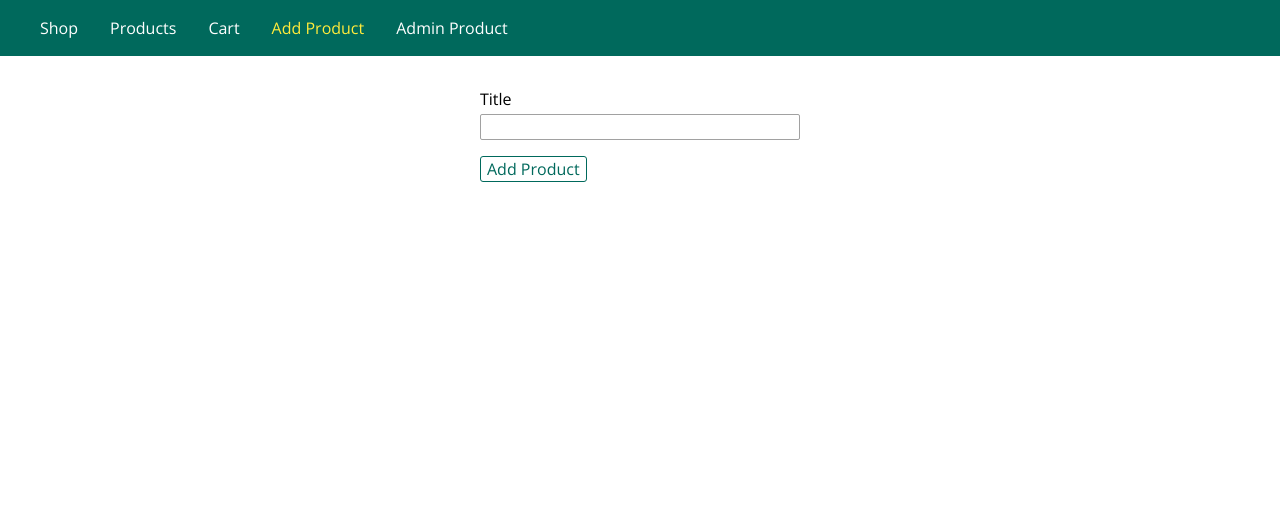
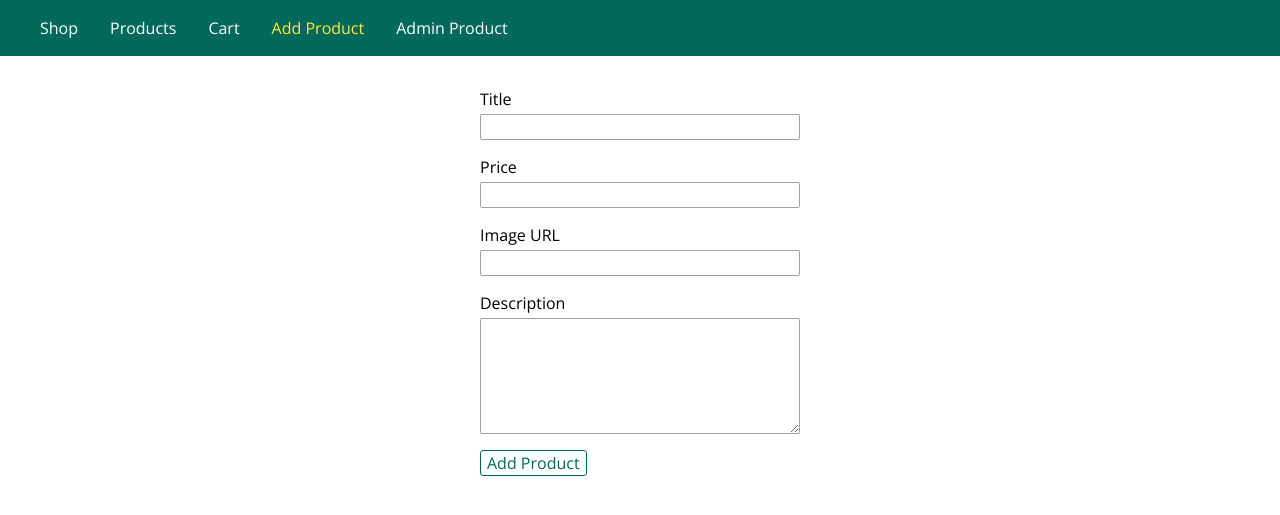
Before and after one commit to shubhvj/node-express-revisit, a Node server app: page /admin/add-product in a window 1280 px wide. Shown: the top 515 px of the page. Run offline with Node 20, Linux system fonts and the light colour scheme; some libraries are stand-ins or nearby versions.

Commit message:
updated input form

```diff
--- a/controllers/admin.controller.js
+++ b/controllers/admin.controller.js
@@ -11,7 +11,17 @@ exports.getAddProduct = (req, res, next) => {
 };
 
 exports.postAddProduct = (req, res, next) => {
-  const product = new Product(req.body.title);
+  const productTitle = req.body.title;
+  const productDescription = req.body.description;
+  const productImage = req.body.image;
+  const productPrice = req.body.price;
+
+  const product = new Product(
+    productTitle,
+    productDescription,
+    productImage,
+    productPrice
+  );
   product.save();
   res.redirect("/");
 };
--- a/data/products.json
+++ b/data/products.json
@@ -1 +1 @@
-[{"title":"asdfasf"},{"title":"asdfasdf"},{"title":"3er23r23"},{"title":"qwer"},{"title":"shubh"},{"title":"poop"}]
+[{"title":"car","description":" a car","imageURL":"https://cdn.pixabay.com/photo/2023/06/12/12/04/lancaster-8058337_640.jpg","price":"1233"}]
--- a/models/product.model.js
+++ b/models/product.model.js
@@ -10,14 +10,18 @@ const getProductsFromFile = (cb) => {
     }
     if (!err && JSON.parse(data).length > 0) {
       return cb(JSON.parse(data));
+    } else {
+      return cb([]);
     }
   });
 };
 
 module.exports = class Product {
-  constructor(title, description) {
+  constructor(title, description, imageURL, price) {
     this.title = title;
     this.description = description;
+    this.imageURL = imageURL;
+    this.price = price;
   }
   save() {
     getProductsFromFile((products) => {
--- a/public/css/forms.css
+++ b/public/css/forms.css
@@ -3,18 +3,21 @@
 }
 
 .form-control label,
-.form-control input {
+.form-control input,
+.form-control textarea {
   display: block;
   width: 100%;
   margin-bottom: 0.25rem;
 }
 
-.form-control input {
+.form-control input,
+.form-control textarea {
   border: 1px solid #a1a1a1;
   font: inherit;
   border-radius: 2px;
 }
 
-.form-control input:focus {
+.form-control input:focus,
+.form-control textarea:focus {
   outline-color: #00695c;
 }
--- a/views/admin/add-product.ejs
+++ b/views/admin/add-product.ejs
@@ -11,6 +11,18 @@
           <label for="title">Title</label>
           <input required aria-label="add-product" type="text" name="title" id="title" />
         </div>
+        <div class="form-control">
+          <label for="price">Price</label>
+          <input required aria-label="product-price" type="number" name="price" id="price" step="0.01" />
+        </div>
+        <div class="form-control">
+          <label for="image">Image URL</label>
+          <input required aria-label="product-image" type="text" name="image" id="image" />
+        </div>
+        <div class="form-control">
+          <label for="description">Description</label>
+          <textarea aria-label="product-description" rows="5" name="description" id="description" > </textarea>
+        </div>
         <button class="btn" type="submit">Add Product</button>
       </form>
     </main>
```
Also changed, not shown: views/admin/product-list.ejs (+31 -0 lines), views/shop/index.ejs (+5 -5 lines), views/shop/product-list.ejs (+5 -5 lines). Lines whose indentation alone changed are shown as unchanged.
